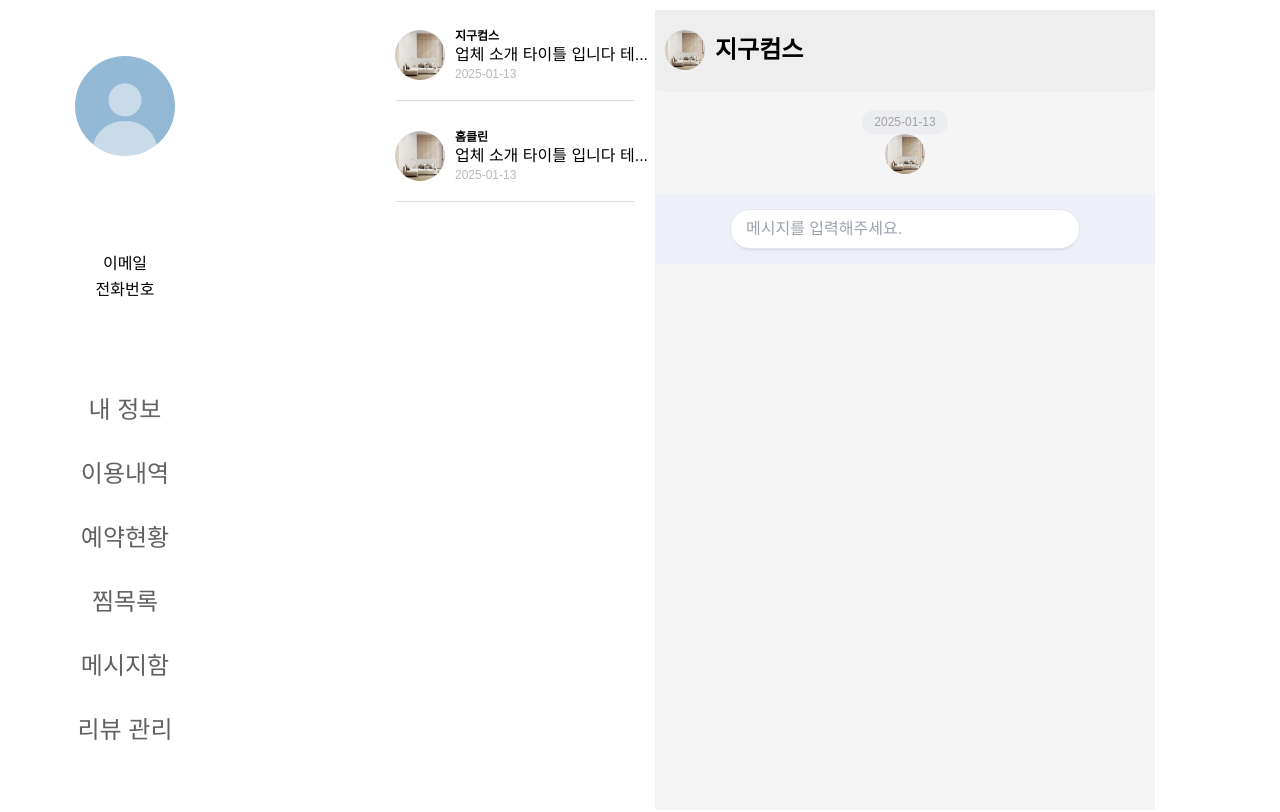
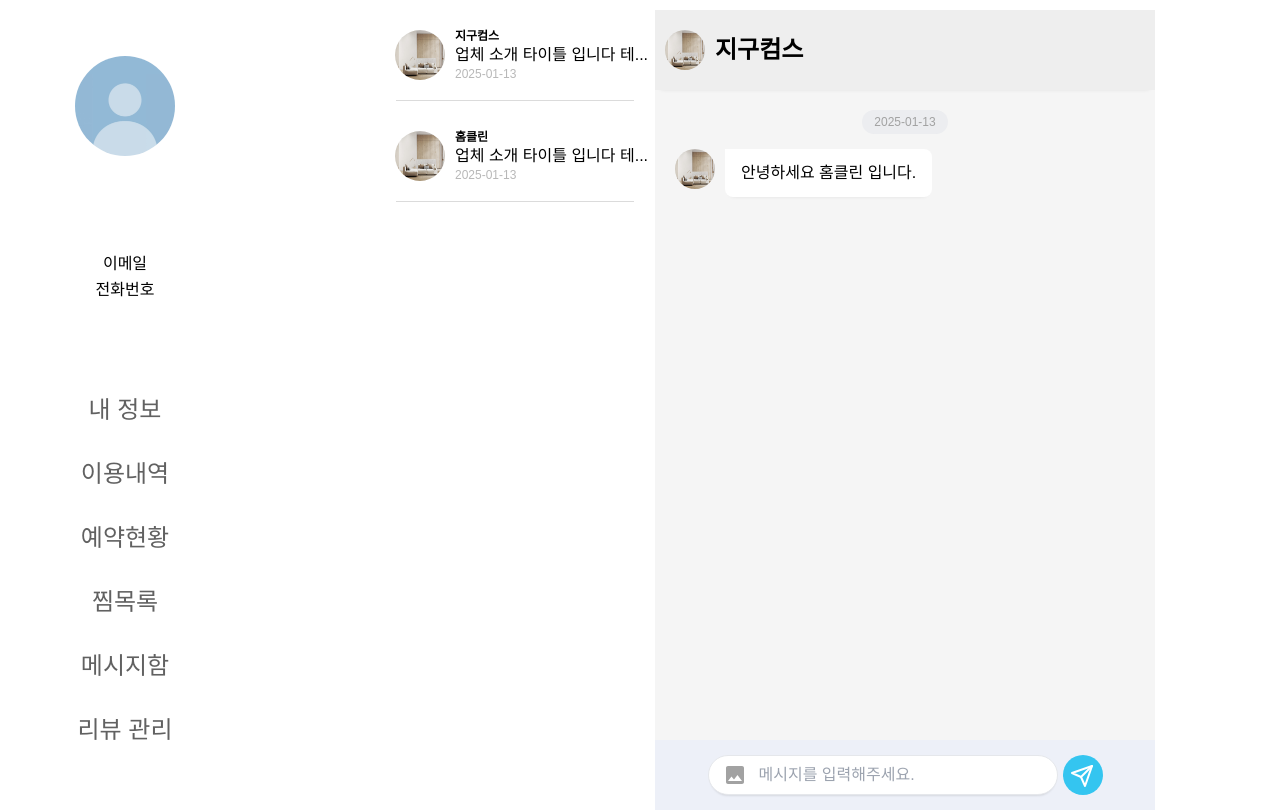
Before and after one commit to woogi95/job_done, a React (Vite) app: page /mypage/message in a window 1280 px wide. Shown: the part 240-1052 px from the top of the page. Built offline with nearby package versions, Linux system fonts and the light colour scheme; a web font is replaced by a local one.

Commit message:
[feat] 마이페이지 계속 작업중

```diff
--- a/src/components/ServiceIcon.jsx
+++ b/src/components/ServiceIcon.jsx
@@ -152,7 +152,7 @@ export const MessageDetail = [
         pic: "/images/order/Interior_1.jpg",
         companyName: "지구컴스",
         roomCreatedAt: "2025-01-13",
-        companyChat: "안녕하세요",
+        companyChat: "안녕하세요 홈클린 입니다.",
         userChat: "안녕하세요",
         sendDate: "오후2:30",
       },
--- a/src/pages/MyPage/MyMessage.jsx
+++ b/src/pages/MyPage/MyMessage.jsx
@@ -1,9 +1,16 @@
 import React, { useState } from "react";
 import MyPageLayout from "../../components/MyPageLayout";
 import { MessageDetail, MessageTest } from "../../components/ServiceIcon";
+import { FiSend } from "react-icons/fi";
 
 function MyMessage() {
   const [selectedRoomId, setSelectedRoomId] = useState(null);
+  const [message, setMessage] = useState("");
+
+  const handleSendMessage = () => {
+    console.log("Sending message:", message);
+  };
+
   return (
     <MyPageLayout>
       <div className="flex justify-center items-center pb-[50px]">
@@ -51,7 +58,10 @@ function MyMessage() {
           {/* 상세 메시지 */}
           <div className="flex flex-col h-[800px] w-[500px] bg-[#F5F5F5] ml-0">
             {MessageDetail.map(item => (
-              <div key={item.resultData[0].roomId} className="w-full">
+              <div
+                key={item.resultData[0].roomId}
+                className="flex flex-col h-full w-full"
+              >
                 {/* 업체 정보 */}
                 <div className="flex p-[10px] items-center h-[80px] w-full bg-[#EEEEEE] shadow-[0_4px_5px_-6px_rgba(0,0,0,0.2)]">
                   <img
@@ -64,7 +74,7 @@ function MyMessage() {
                   </span>
                 </div>
                 {/* 채팅내용 */}
-                <div className="flex flex-col items-center w-full p-[20px]">
+                <div className="flex flex-col items-center w-full p-[20px] flex-grow overflow-y-auto">
                   <div>
                     <div className="flex justify-center items-center border rounded-full w-full h-[24px] bg-[#ECEDF0] text-[12px] text-[#A2A2A2]">
                       <span className="text-center m-3">
@@ -72,21 +82,72 @@ function MyMessage() {
                       </span>
                     </div>
                   </div>
-                  <div>
+                  <div className="flex self-start gap-[10px] py-[15px]">
                     <img
                       src={item.resultData[0].pic}
                       alt="업체 이미지"
                       className="w-[40px] h-[40px] rounded-full"
                     />
+                    <span className="flex justify-center items-center max-w-[240px] h-full bg-white rounded-bl-[8px] rounded-tr-[8px] rounded-br-[8px] shadow-[0_4px_5px_-6px_rgba(0,0,0,0.2)]">
+                      <div className="m-4">
+                        {item.resultData[0].companyChat}
+                      </div>
+                    </span>
                   </div>
+                  <div></div>
                 </div>
                 {/* 메시지 입력 */}
-                <div className="flex justify-center items-center w-full h-[70px] bg-[#EDF0F8]">
-                  <input
-                    type="text"
-                    placeholder="메시지를 입력해주세요."
-                    className="flex justify-center items-center w-[70%] h-[40px] border rounded-full shadow-[0_3px_3px_-3px_rgba(0,0,0,0.2)] p-[15px]"
-                  />
+                <div className="flex justify-center items-center w-full h-[70px] bg-[#EDF0F8] mt-auto gap-[5px]">
+                  <div className="relative w-[70%]">
+                    <input
+                      type="file"
+                      id="imageUpload"
+                      className="hidden"
+                      accept="image/*"
+                    />
+                    <label
+                      htmlFor="imageUpload"
+                      className="absolute left-[15px] top-1/2 transform -translate-y-1/2 cursor-pointer"
+                    >
+                      <svg
+                        width="24"
+                        height="24"
+                        viewBox="0 0 24 24"
+                        fill="none"
+                        xmlns="http://www.w3.org/2000/svg"
+                      >
+                        <path
+                          d="M21 19V5C21 3.9 20.1 3 19 3H5C3.9 3 3 3.9 3 5V19C3 20.1 3.9 21 5 21H19C20.1 21 21 20.1 21 19ZM8.5 13.5L11 16.51L14.5 12L19 18H5L8.5 13.5Z"
+                          fill="#A2A2A2"
+                        />
+                      </svg>
+                    </label>
+                    <input
+                      type="text"
+                      placeholder="메시지를 입력해주세요."
+                      className="flex justify-center items-center w-full h-[40px] border rounded-full shadow-[0_3px_3px_-3px_rgba(0,0,0,0.2)] pl-[50px]"
+                      value={message}
+                      onChange={e => setMessage(e.target.value)}
+                      onKeyDown={e => {
+                        if (e.key === "Enter" && message.trim()) {
+                          e.preventDefault();
+                          handleSendMessage();
+                          setMessage("");
+                        }
+                      }}
+                    />
+                  </div>
+                  <button
+                    className="flex justify-center items-center w-[40px] h-[40px] bg-[#34C5F0] rounded-full"
+                    onClick={() => {
+                      if (message.trim()) {
+                        handleSendMessage();
+                        setMessage("");
+                      }
+                    }}
+                  >
+                    <FiSend className="text-[24px] text-white ml-[-2px] mb-[-2px]" />
+                  </button>
                 </div>
               </div>
             ))}
```
